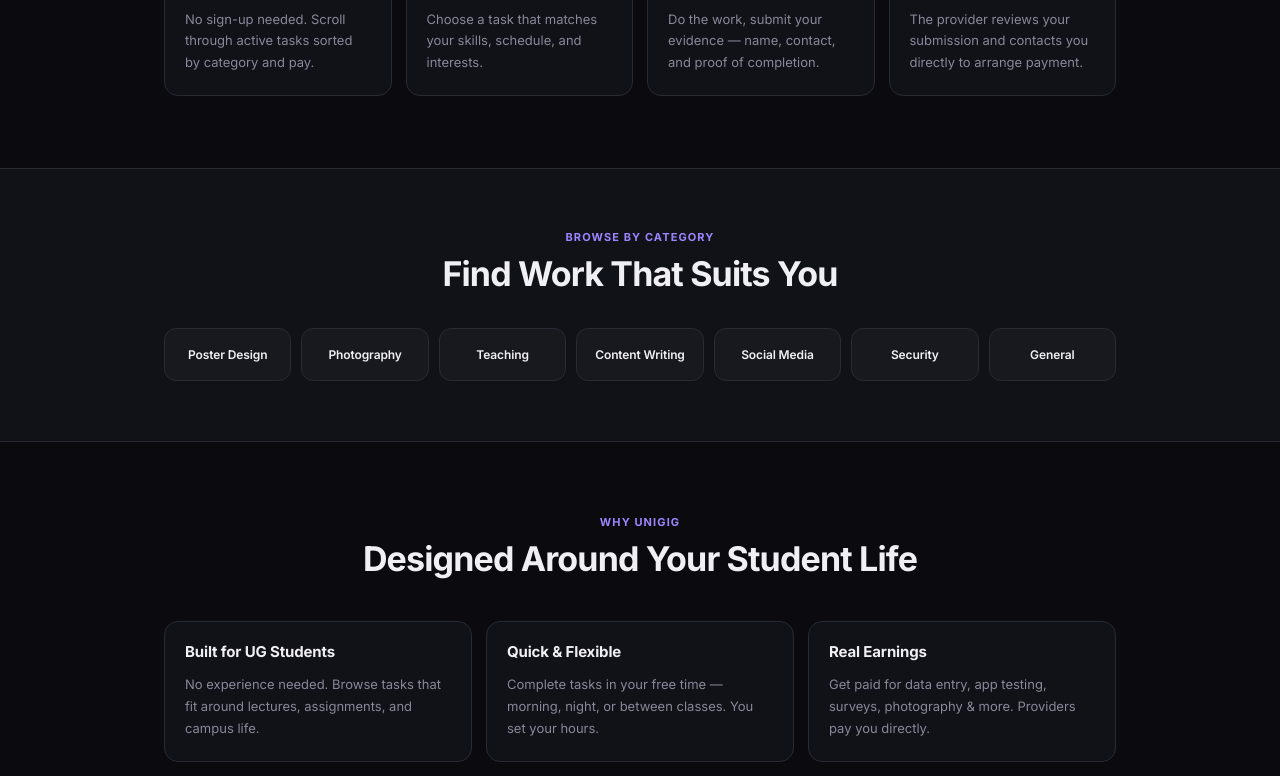
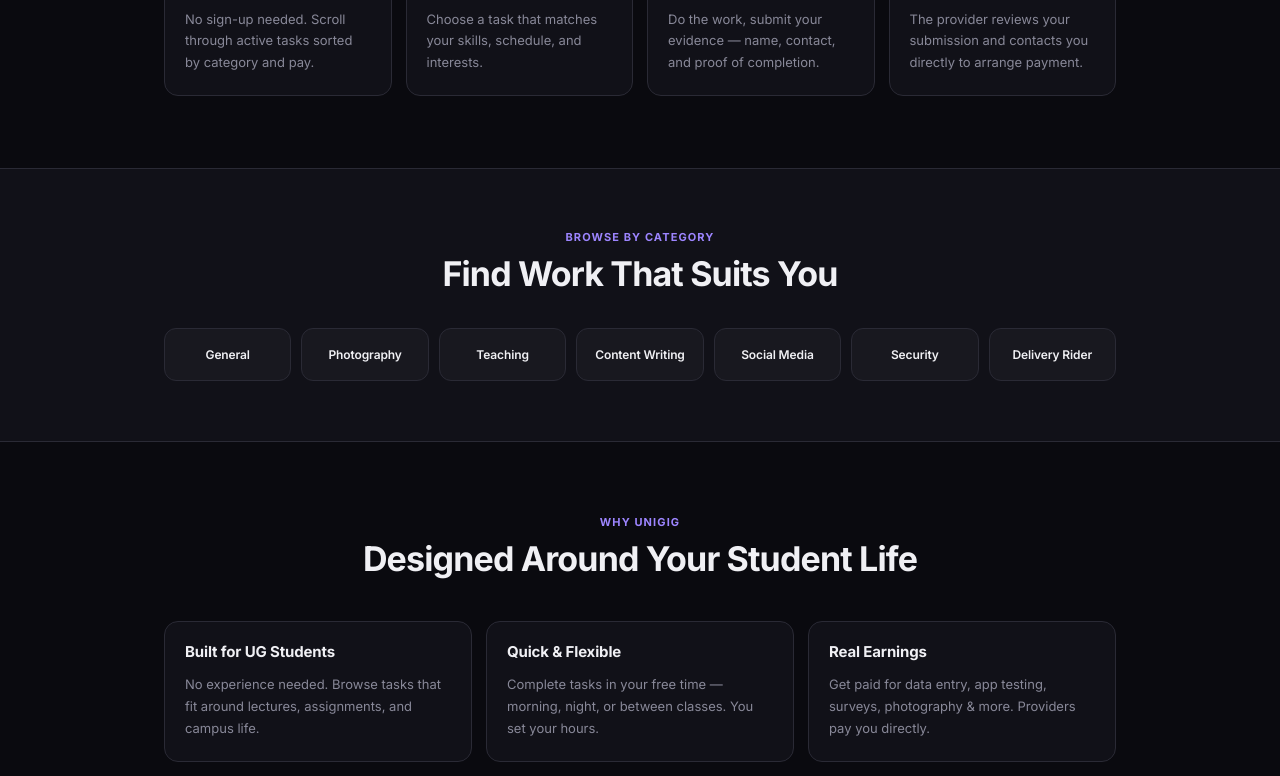
Before and after one commit to Prabuddha4701/FlashGig, a React (Vite) app in the folder frontend/: page / in a window 1280 px wide. Shown: the part 1070-1846 px from the top of the page. Built offline with nearby package versions, Linux system fonts and the light colour scheme; no server answers.

Commit message:
Changed the category names

```diff
--- a/frontend/src/pages/Dashboard.jsx
+++ b/frontend/src/pages/Dashboard.jsx
@@ -6,12 +6,12 @@
 
 const CATEGORIES = [
   "General",
-  "Data Entry",
+  "Photography",
+  "Teaching",
+  "Content Writing",
   "Social Media",
-  "Usability Testing",
-  "Photography",
-  "Content Writing",
-  "Research & Survey",
+  "Security",
+  "Delivery Rider",
 ];
 
 const categoryColors = {
--- a/frontend/src/pages/Home.jsx
+++ b/frontend/src/pages/Home.jsx
@@ -3,7 +3,7 @@
 
 const slides = [
   {
-    url: "https://images.unsplash.com/photo-1568992688065-536aad8a12f6?w=1600&q=80",
+    url: "https://media.istockphoto.com/id/2215930957/photo/happy-group-of-employees-smiling-at-a-restaurant.webp?a=1&b=1&s=612x612&w=0&k=20&c=p6yWS4335Du7cAPGZ7v_v6AUxjJmqkkuXV89AkFkUdU=",
     label: "Delivery & Courier",
   },
   {
@@ -76,13 +76,13 @@
 ];
 
 const CATEGORIES = [
-  { name: "Poster Design" },
+  { name: "General" },
   { name: "Photography" },
   { name: "Teaching" },
   { name: "Content Writing" },
   { name: "Social Media" },
   { name: "Security" },
-  { name: "General" },
+  { name: "Delivery Rider" },
 ];
 
 export default function Home() {
--- a/frontend/src/pages/Jobs.jsx
+++ b/frontend/src/pages/Jobs.jsx
@@ -3,7 +3,16 @@
 import api from '../api'
 import JobCard from '../components/JobCard'
 
-const ALL_CATS = ['All', 'General', 'Data Entry', 'Social Media', 'Usability Testing', 'Photography', 'Content Writing', 'Research & Survey']
+const ALL_CATS = [
+  "All",
+  "General",
+  "Photography",
+  "Teaching",
+  "Content Writing",
+  "Social Media",
+  "Security",
+  "Delivery Rider",
+];
 
 function Jobs() {
   const [jobs, setJobs]       = useState([])
```
Also changed, not shown: 1 other file (tests, documents, lock files or other folders).
